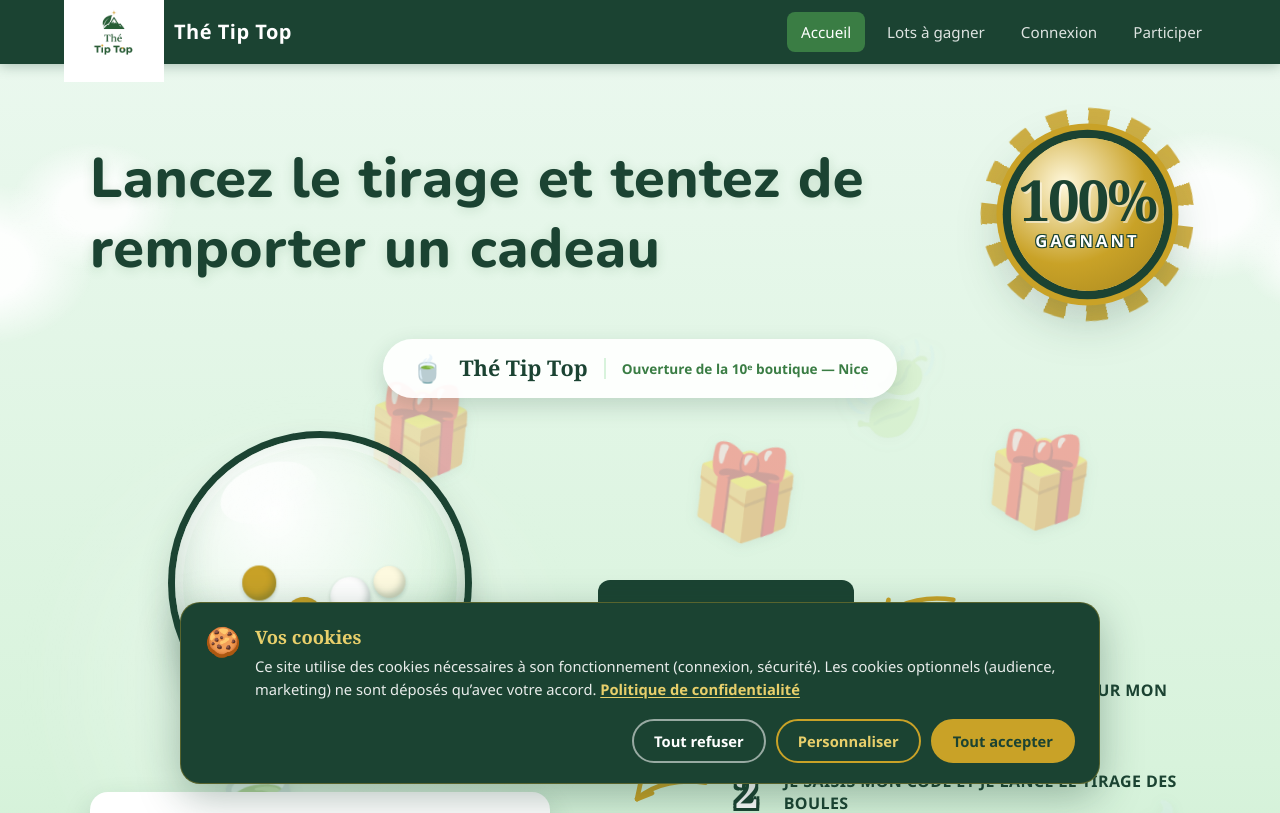
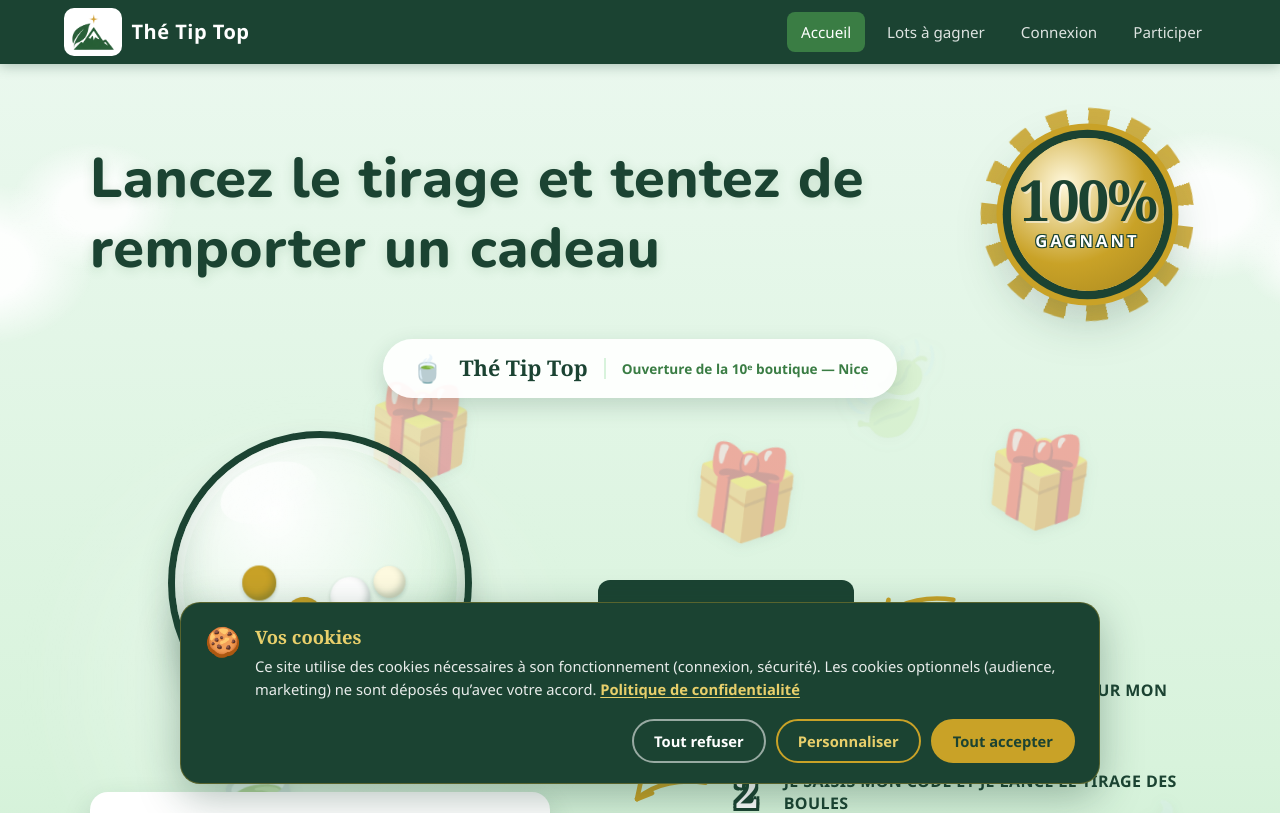
Before and after one commit to HilmiKeles/projet-fin-annee, a React (Vite) app in the folder frontend/: page / in a window 1280 px wide. Shown: the top 813 px of the page. Built offline with nearby package versions, Linux system fonts and the light colour scheme; no server answers.

Commit message:
re design du logo

```diff
--- a/frontend/index.html
+++ b/frontend/index.html
@@ -6,7 +6,7 @@
     <meta name="description" content="Jeu-concours Thé Tip Top — Participez avec votre code et gagnez des lots exclusifs : coffrets de thé, infuseurs et thés gratuits." />
     <meta name="robots" content="index, follow" />
     <link rel="sitemap" type="application/xml" title="Sitemap" href="/sitemap.xml" />
-    <link rel="icon" type="image/png" href="../logo_TipTop.png" />
+    <link rel="icon" type="image/png" href="/logo_TipTop.png" />
     <link rel="preconnect" href="https://fonts.googleapis.com" />
     <link rel="preconnect" href="https://fonts.gstatic.com" crossorigin />
     <link
--- a/frontend/src/components/Footer.jsx
+++ b/frontend/src/components/Footer.jsx
@@ -21,7 +21,7 @@
           {/* Logo et réseaux */}
           <div className="footer-brand">
             <div className="footer-brand-logo">
-              <img className="footer-logo-icon" src="../logo_TipTop.png" alt="Thé Tip Top" />
+              <img className="footer-logo-icon" src="/logo_TipTop.png" alt="Thé Tip Top" />
               <span className="footer-brand-text">Thé Tip Top</span>
             </div>
             <div className="footer-brand-socials">
--- a/frontend/src/components/Header.jsx
+++ b/frontend/src/components/Header.jsx
@@ -28,7 +28,7 @@
       <div className="header-container">
         {/* Logo */}
         <Link to="/" className="header-logo" onClick={fermerMenu}>
-        <img className="logo-icon" src="../logo_TipTop.png" alt="Thé Tip Top" />
+          <img className="logo-icon" src="/logo_TipTop.png" alt="Thé Tip Top" />
           <span className="logo-text">Thé Tip Top</span>
         </Link>
 
--- a/frontend/src/styles/Footer.css
+++ b/frontend/src/styles/Footer.css
@@ -82,9 +82,15 @@
 }
 
 .footer-logo-icon {
-  width: 60px;
-  height: 60px;
+  height: 36px;
+  width: auto;
+  max-height: 36px;
   object-fit: contain;
+  display: block;
+  background: var(--blanc);
+  padding: 4px 6px;
+  border-radius: 10px;
+  box-sizing: content-box;
 }
 
 .footer-brand-text {
--- a/frontend/src/styles/Header.css
+++ b/frontend/src/styles/Header.css
@@ -24,12 +24,22 @@
   gap: 10px;
   text-decoration: none;
   z-index: 110;
+  height: 64px;
+  max-height: 64px;
+  overflow: hidden;
 }
 
 .logo-icon {
-  width: 100px;
-  height: 100px;
+  height: 40px;
+  width: auto;
+  max-height: 40px;
   object-fit: contain;
+  display: block;
+  flex-shrink: 0;
+  background: var(--blanc);
+  padding: 4px 6px;
+  border-radius: 10px;
+  box-sizing: content-box;
 }
 
 .logo-text {
```
Also changed, not shown: frontend/public/logo_TipTop.png.
